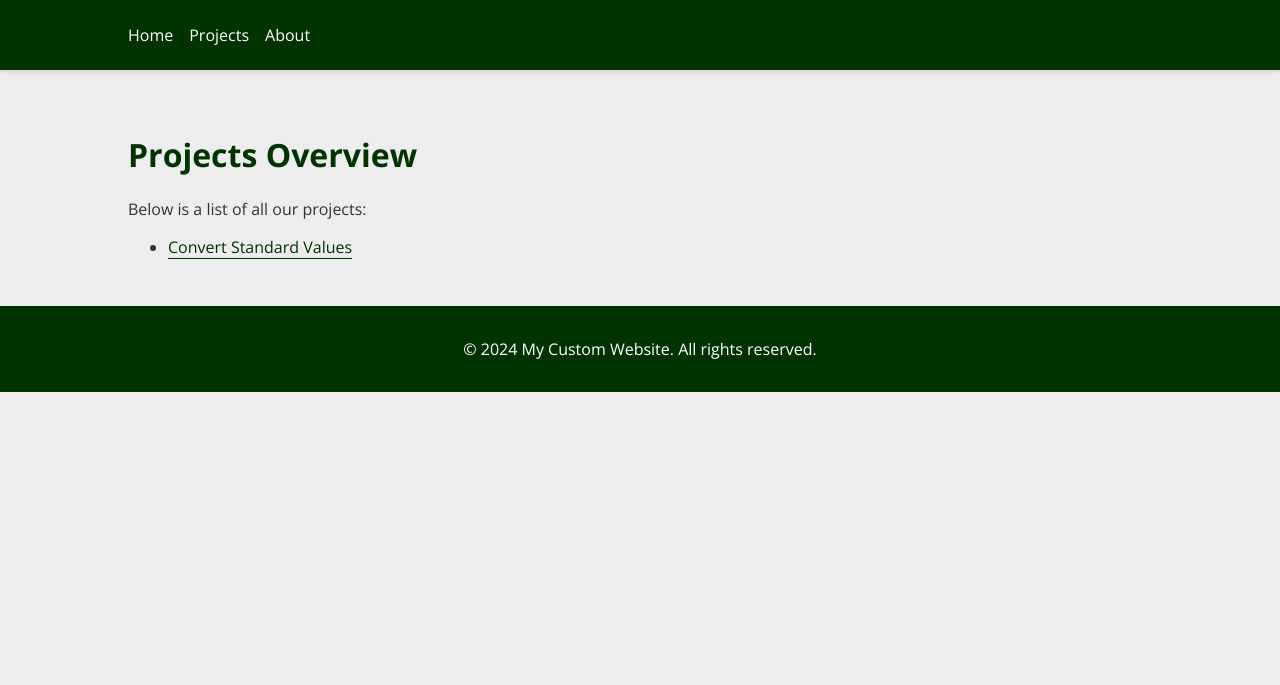
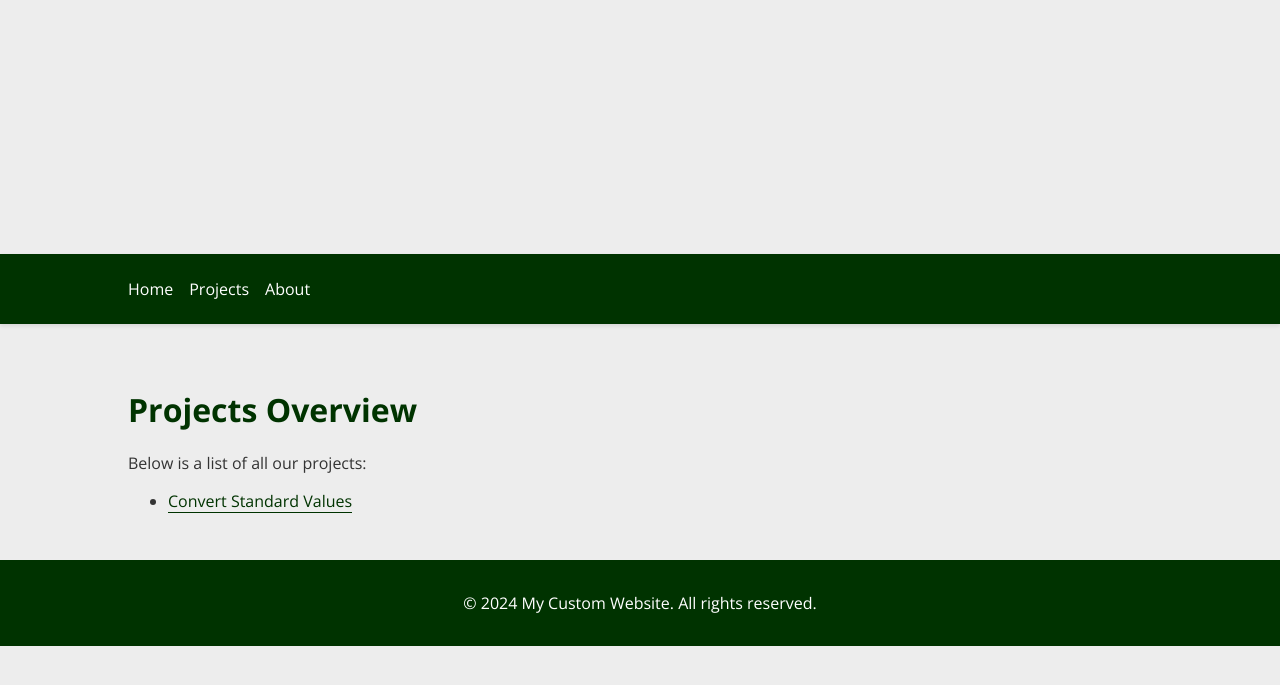
Before and after one commit to schminho/schminho.github.io, a Jekyll site: the page built from projects.md, in a window 1280 px wide. Shown: the top 685 px of the page. Built offline with Jekyll 4.4.1, drawn with Linux system fonts in a browser that asks for light colours.

Commit message:
Update style.css

```diff
--- a/assets/css/style.css
+++ b/assets/css/style.css
@@ -6,6 +6,8 @@ body {
     padding: 0;
     background-color: #EDEDED; /* Light gray background */
     display: flex;
+    flex-direction: column;
+    min-height: 100vh; /* Ensure body is at least the height of the viewport */
     justify-content: center; /* Center the container horizontally */
 }
 
```
